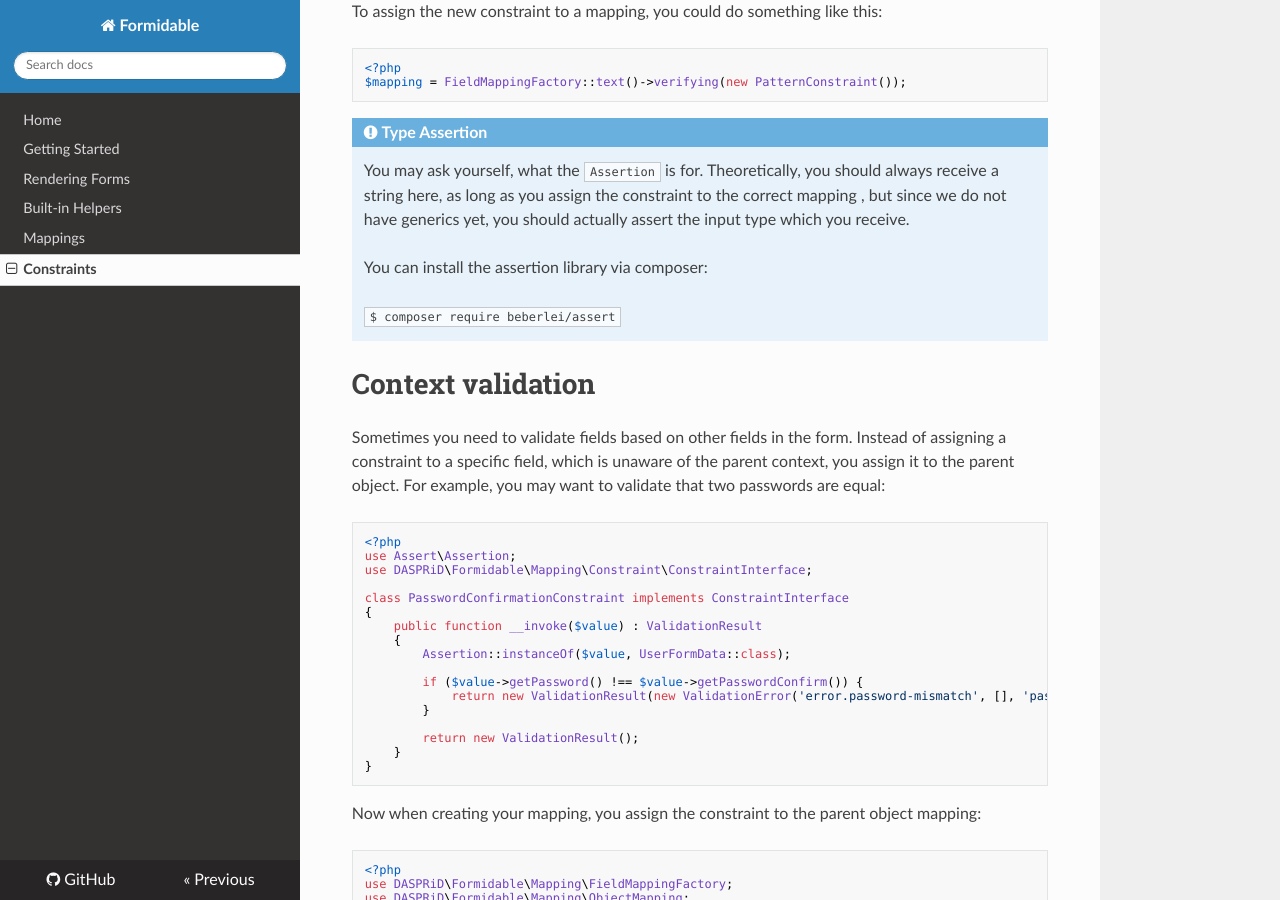
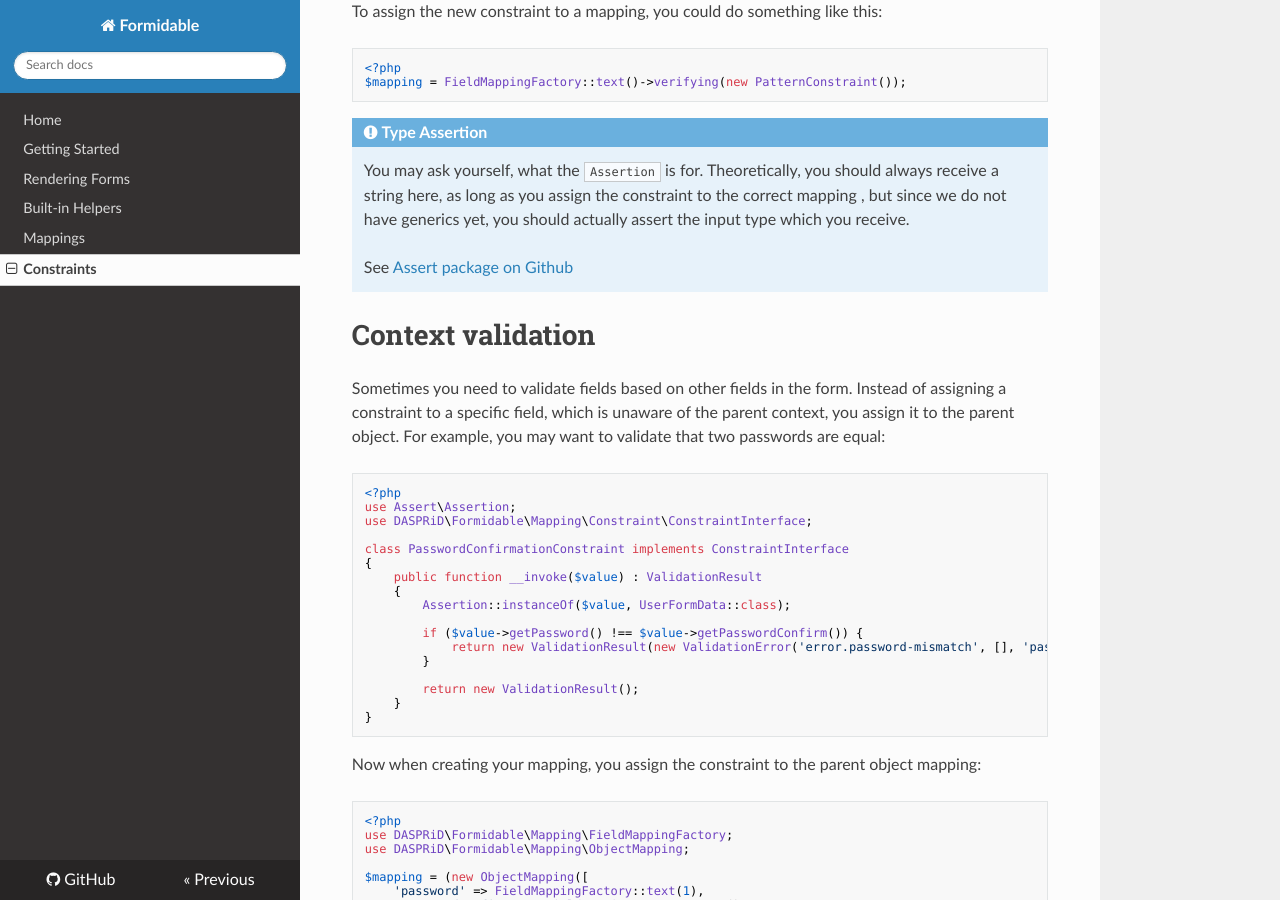
Before and after one commit to DASPRiD/Formidable, an MkDocs documentation site: the page built from doc/src/constraints.md, in a window 1280 px wide and 900 px high, scrolled down 876 px. Built offline with MkDocs 1.6.1, drawn with Linux system fonts in a browser that asks for light colours; nearby versions of some CDN libraries; old or Windows-style settings are respelled for this version of MkDocs.

Commit message:
Change wording of mention of Assert.

````diff
--- a/doc/src/constraints.md
+++ b/doc/src/constraints.md
@@ -47,11 +47,7 @@ $mapping = FieldMappingFactory::text()->verifying(new PatternConstraint());
     as you assign the constraint to the correct mapping , but since we do not have generics yet, you should actually
     assert the input type which you receive.
 
-    You can install the assertion library via composer:
-
-    ```
-    $ composer require beberlei/assert
-    ```
+    See [Assert package on Github](https://github.com/beberlei/assert)
 
 # Context validation
 
````
